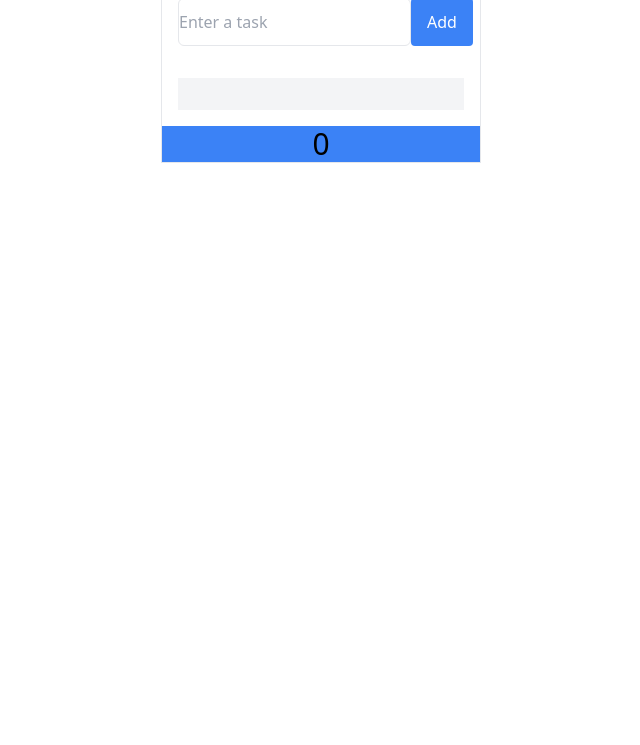
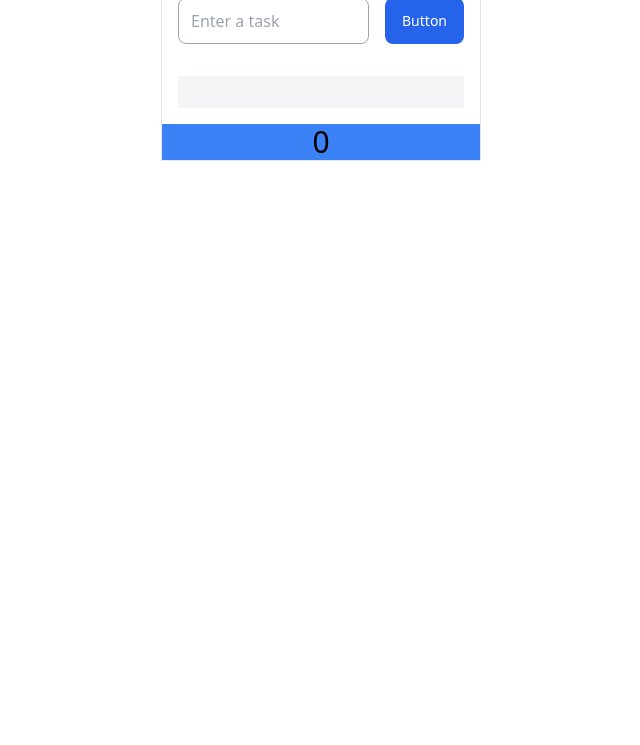
Before and after one commit to Parani2002/Javascript-2025, a website: page jquery/index.html in a window 1280 px wide. Shown: the part 55-800 px from the top of the page, without its empty margins (319-959 px from the left). Drawn offline with nearby package versions, Linux system fonts and the light colour scheme.

Commit message:
css added

```diff
--- a/jquery/index.html
+++ b/jquery/index.html
@@ -13,9 +13,12 @@
       <h1 class=" text-3xl text-center bg-blue-500 ">Task Manager</h1>
     </div>
 
-    <div class="flex justify-around p-4">
-      <input type="text" id="input1" name="input1" class="border border-black-800 rounded-md placeholder-gray-400" placeholder="Enter a task"><br><br>
-      <button class="btnAdd">Add</button><br><br>
+    <div class="flex justify-between p-4">
+      <input type="text" id="input1" class="py-2 px-3 mr-4 w-full border text-md  border-gray-400 rounded-lg focus:border-blue-500 focus:ring-blue-500 disabled:opacity-50 disabled:pointer-events-none  " placeholder="Enter a task">
+
+      <button type="button" class=" btnAdd ">
+        Button
+      </button>
     </div>
    <span class="flex flex-col justify-between p-4">
     <ul class="list flex flex-col justify-between p-4">
--- a/jquery/input.css
+++ b/jquery/input.css
@@ -4,10 +4,11 @@
 
 @layer components{
     .btnDelete{
-        @apply bg-red-500 text-white px-2 py-1 rounded cursor-pointer;
+        @apply py-3 px-4 inline-flex items-center gap-x-2 text-sm font-medium rounded-lg border border-transparent bg-red-500 text-white hover:bg-red-600 focus:outline-none focus:bg-red-600 disabled:opacity-50 disabled:pointer-events-none";
+
     }
     .btnAdd{
-        @apply bg-blue-500 text-white px-4 py-1 rounded cursor-pointer;
+        @apply py-3 px-4 inline-flex items-center gap-x-2 text-sm font-medium rounded-lg border border-transparent bg-blue-600 text-white focus:outline-none  disabled:opacity-50 disabled:pointer-events-none;
     }
     .list{
         @apply bg-gray-100 p-2 flex justify-between;
```
Also changed, not shown: jquery/output.css.
